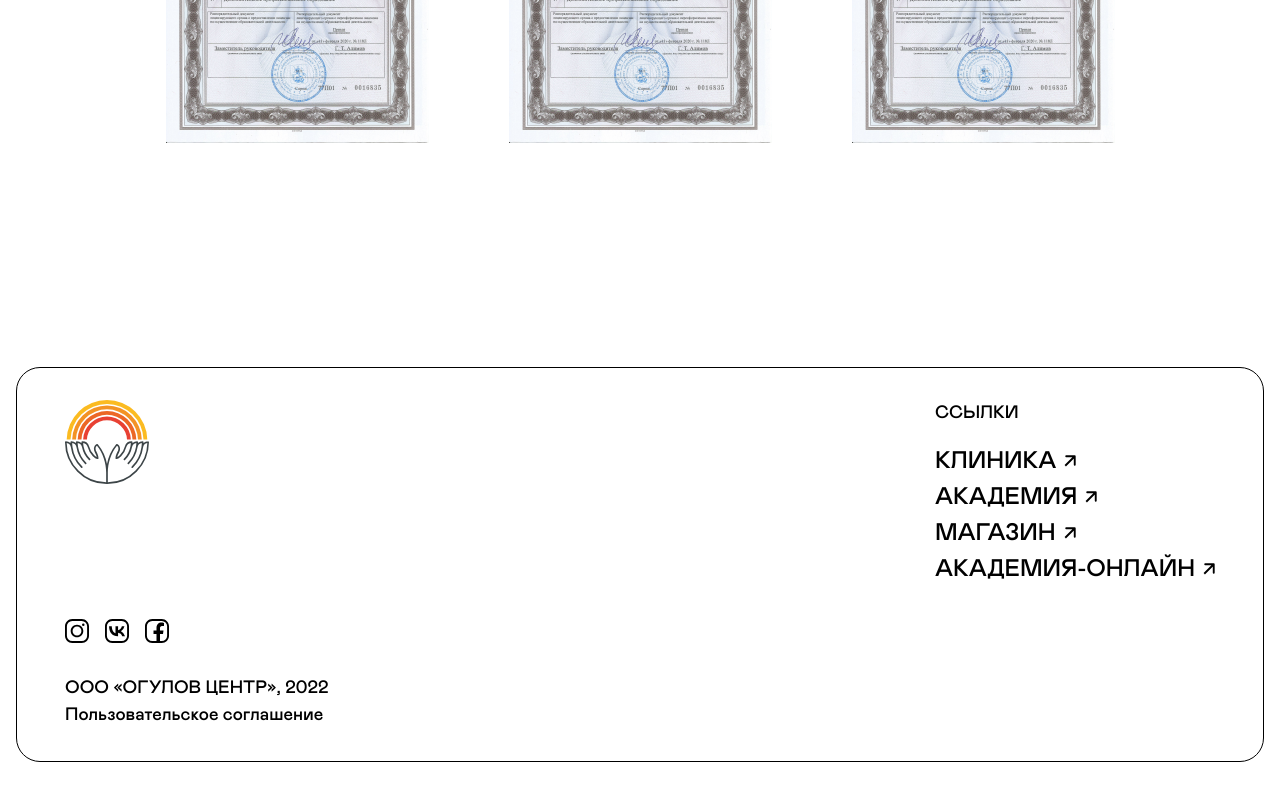
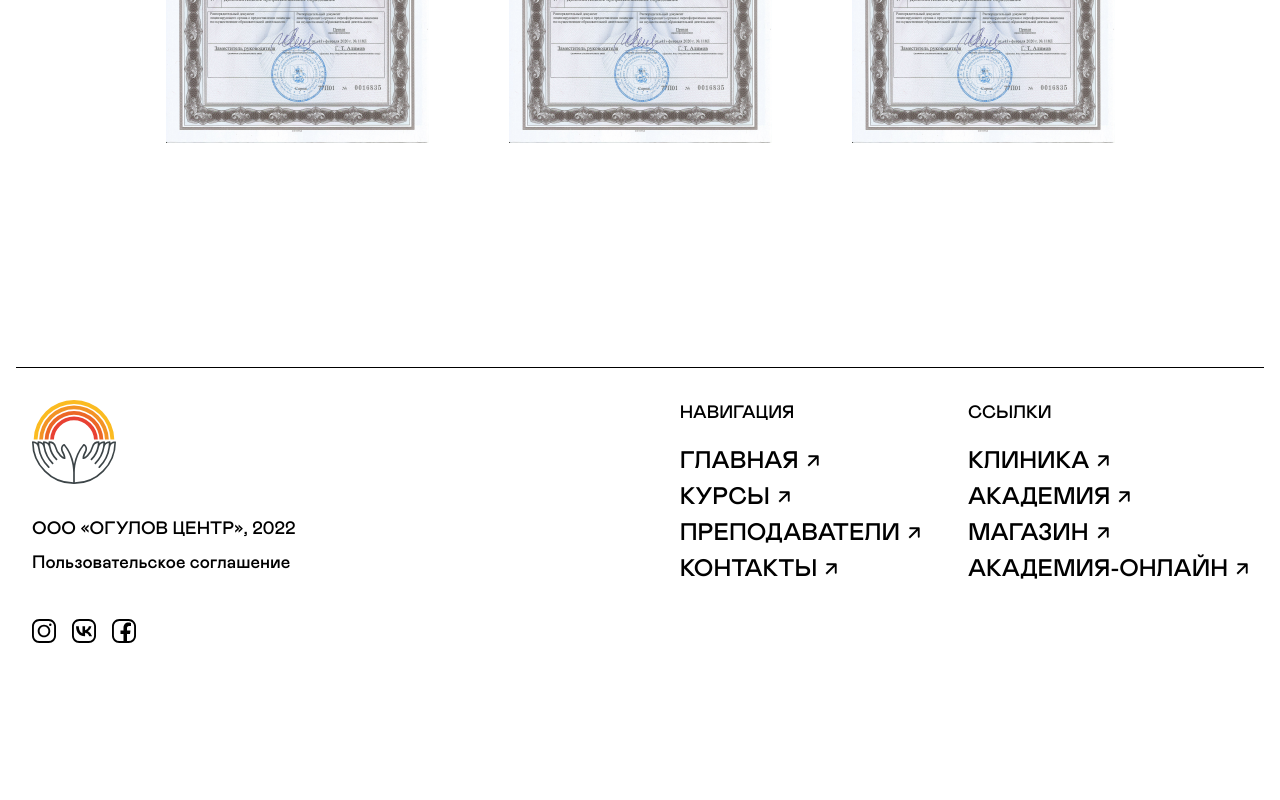
Before and after one commit to eugenekx/ogulov-academy, a Next.js app: page / in a window 1280 px wide. Shown: the part 4786-5586 px from the top of the page. After the commit the page ends 5549 px from the top, so only its background shows below. Built offline with nearby package versions, Linux system fonts and the light colour scheme; a web font is replaced by a local one.

Commit message:
footer changes notion 20feb

```diff
--- a/src/components/Footer.jsx
+++ b/src/components/Footer.jsx
@@ -8,14 +8,54 @@ import FacebookLogo from "./FacebookLogo";
 export const Footer = () => {
 	return (
 		<div className="xl:max-w-screen-xl lg:max-w-screen-lg mx-auto">
-			<div className="xl:max-w-screen-xl lg:max-w-screen-lg mx-4 text-s xl:text-m font-mabry border-black border rounded-3xl px-4 lg:px-12 py-8 my-14">
+			<div className="xl:max-w-screen-xl lg:max-w-screen-lg mx-4 text-s xl:text-m font-mabry border-black border-t px-4 py-8 my-14">
 				<div className="flex flex-col gap-6 text-m mb-4 lg:flex-row lg:gap-12 xl:text-l">
 					<div className="grow">
-						<div className="xl:w-21 w-12">
+						<div className="xl:w-21 w-12 mb-8">
 							<Link href="/">
 								<Logo />
 							</Link>
 						</div>
+						<div className="uppercase text-s xl:text-m">ООО «Огулов центр», 2022</div>
+						<Link className="text-s xl:text-m" href="/">Пользовательское соглашение</Link>
+					</div>
+					<div>
+						<div className="text-s xl:text-m mb-4 uppercase">
+							Навигация
+						</div>
+						<Link className="flex items-center gap-2 uppercase" href="/">
+							Главная
+							<div className="w-3 h-3">
+								<LinkArrow />
+							</div>
+						</Link>
+						<Link
+							className="flex items-center gap-2 uppercase"
+							href="/courses"
+						>
+							Курсы
+							<div className="w-3 h-3">
+								<LinkArrow />
+							</div>
+						</Link>
+						<Link
+							className="flex items-center gap-2 uppercase"
+							href="/instructors"
+						>
+							Преподаватели
+							<div className="w-3 h-3">
+								<LinkArrow />
+							</div>
+						</Link>
+						<Link
+							className="flex items-center gap-2 uppercase"
+							href="/contacts"
+						>
+							Контакты
+							<div className="w-3 h-3">
+								<LinkArrow />
+							</div>
+						</Link>
 					</div>
 					<div>
 						<div className="text-s xl:text-m mb-4 uppercase">
@@ -47,7 +87,7 @@ export const Footer = () => {
 						</Link>
 						<Link
 							className="flex items-center gap-2 uppercase"
-							href="/contacts"
+							href="https://online.ogulov.com/"
 						>
 							Академия-онлайн
 							<div className="w-3 h-3">
@@ -74,8 +114,7 @@ export const Footer = () => {
 						<FacebookLogo />
 					</Link>
 				</div>
-				<div className="uppercase">ООО «Огулов центр», 2022</div>
-				<Link href="/">Пользовательское соглашение</Link>
+
 			</div>
 		</div>
 	);
```
